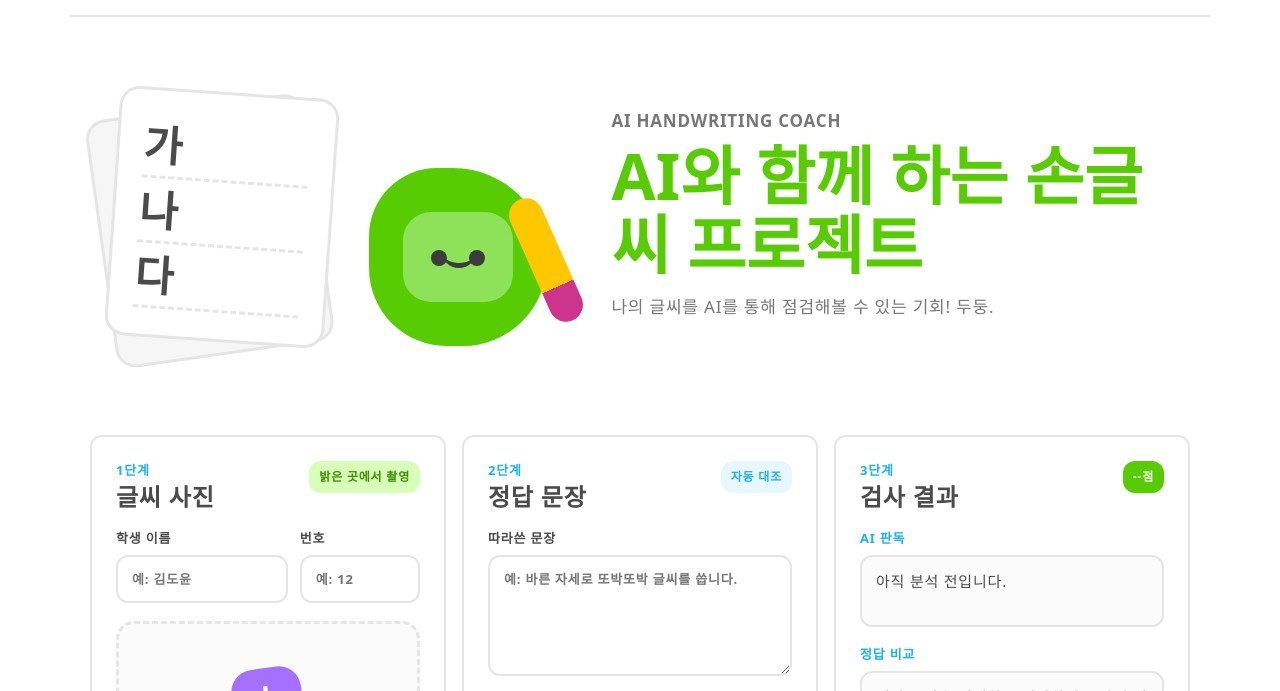
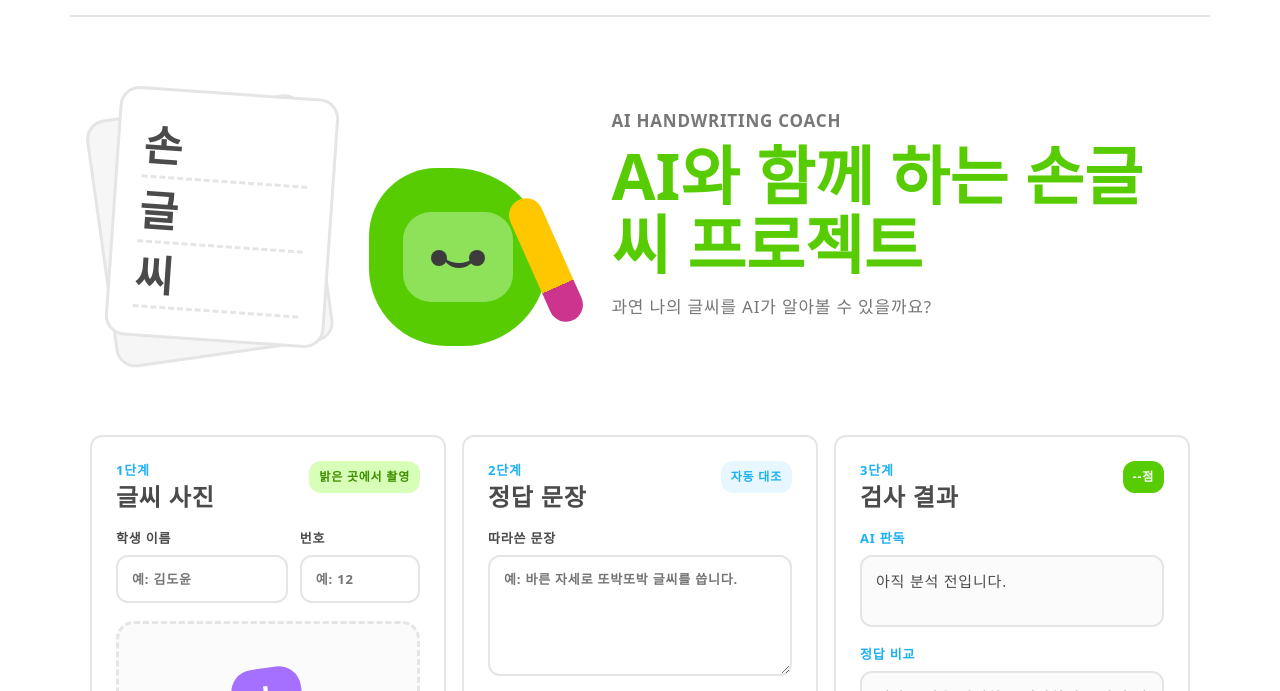
Before and after one commit to sandralynn0sch-design/6020test, a plain HTML site: page index.html in a window 1280 px wide. Shown: the part 66-757 px from the top of the page. Drawn offline with Linux system fonts and the light colour scheme.

Commit message:
Update index.html

```diff
--- a/index.html
+++ b/index.html
@@ -25,9 +25,9 @@
           <div class="paper-stack">
             <div class="paper paper-back"></div>
             <div class="paper paper-front">
-              <span>가</span>
-              <span>나</span>
-              <span>다</span>
+              <span>손</span>
+              <span>글</span>
+              <span>씨</span>
             </div>
           </div>
           <div class="mascot">
@@ -42,7 +42,7 @@
         <div class="hero-copy">
           <p class="eyebrow">AI handwriting coach</p>
           <h1 id="hero-title">AI와 함께 하는 손글씨 프로젝트</h1>
-          <p>나의 글씨를 AI를 통해 점검해볼 수 있는 기회! 두둥.</p>
+          <p>과연 나의 글씨를 AI가 알아볼 수 있을까요?</p>
         </div>
       </section>
 
```
